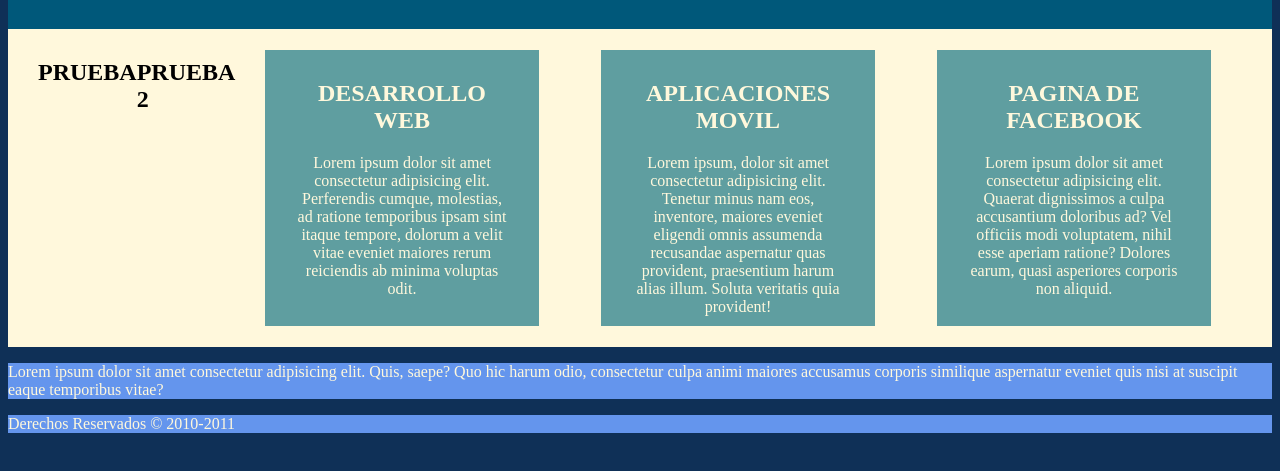
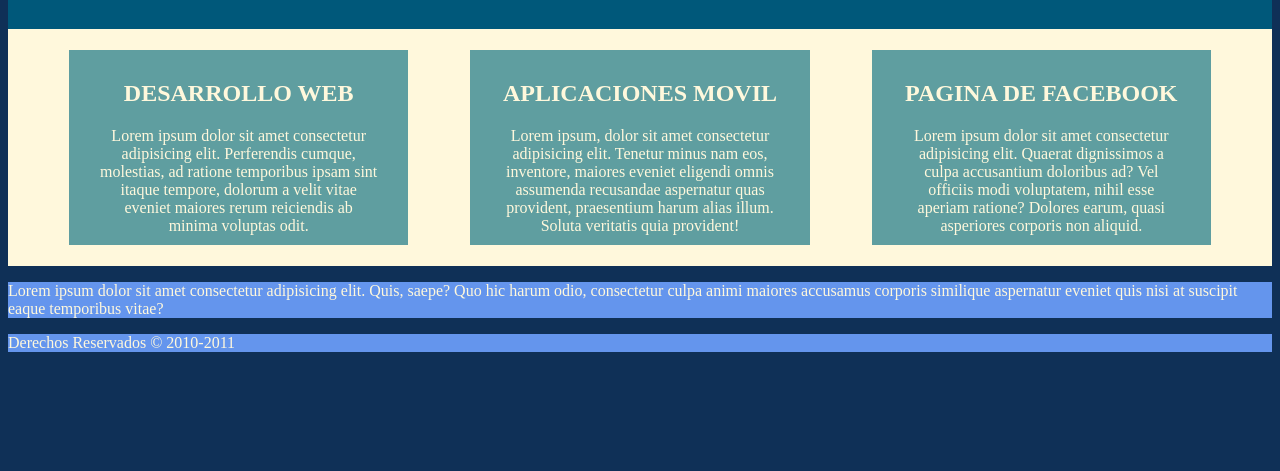
Before and after one commit to ElToroXXX/PORTAFOLIO, a plain HTML site: page index.html in a window 1280 px wide. Shown: the part 141-612 px from the top of the page. Drawn offline with Linux system fonts and the light colour scheme.

Commit message:
arregle index.html

```diff
--- a/index.html
+++ b/index.html
@@ -17,8 +17,6 @@
         <h1>BIENVENIDO A MI PAGINA WEB</h1>
     </div>
     <section class="servicios">
-        <h1>PRUEBA</h1>
-        <h2>PRUEBA 2</h2>
         <div class="columna">
             <h2>DESARROLLO WEB</h2>
             Lorem ipsum dolor sit amet consectetur adipisicing elit. Perferendis cumque, molestias, ad ratione temporibus ipsam sint itaque tempore, dolorum a velit vitae eveniet maiores rerum reiciendis ab minima voluptas odit.
```
